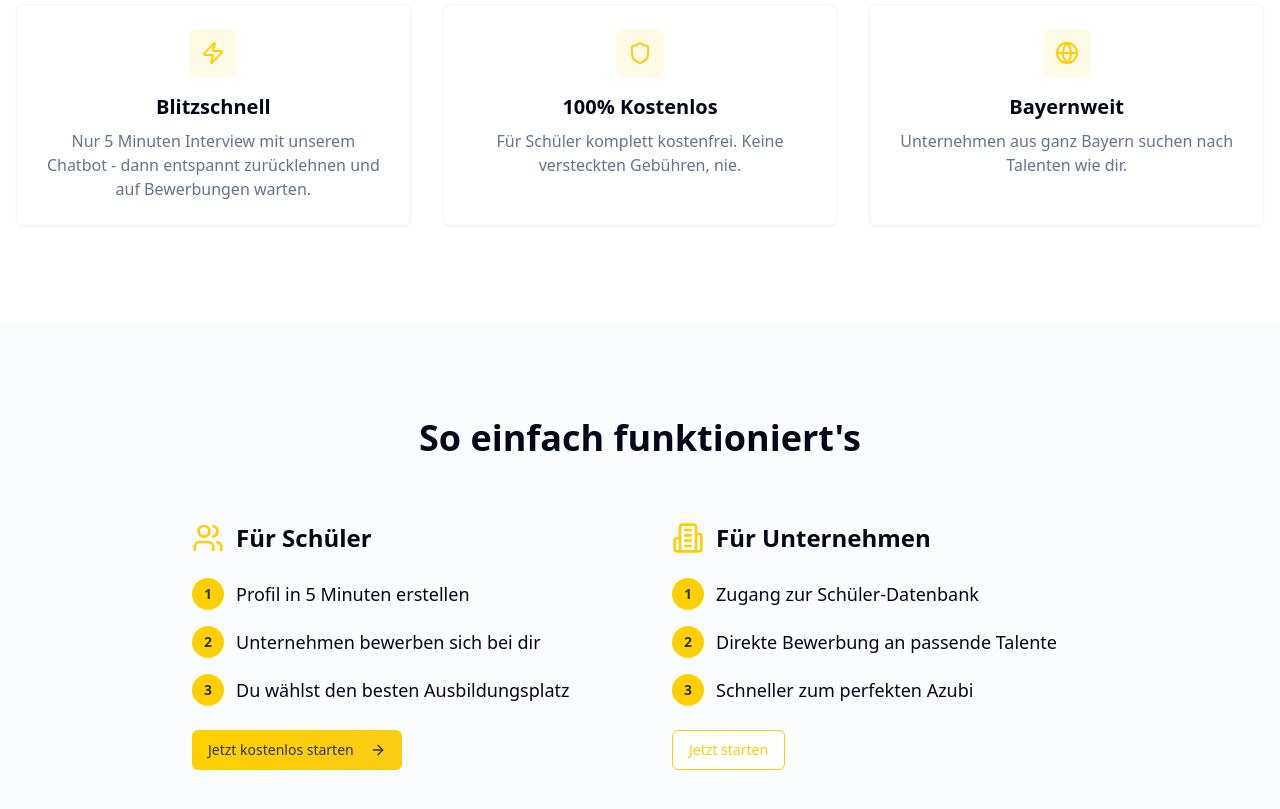
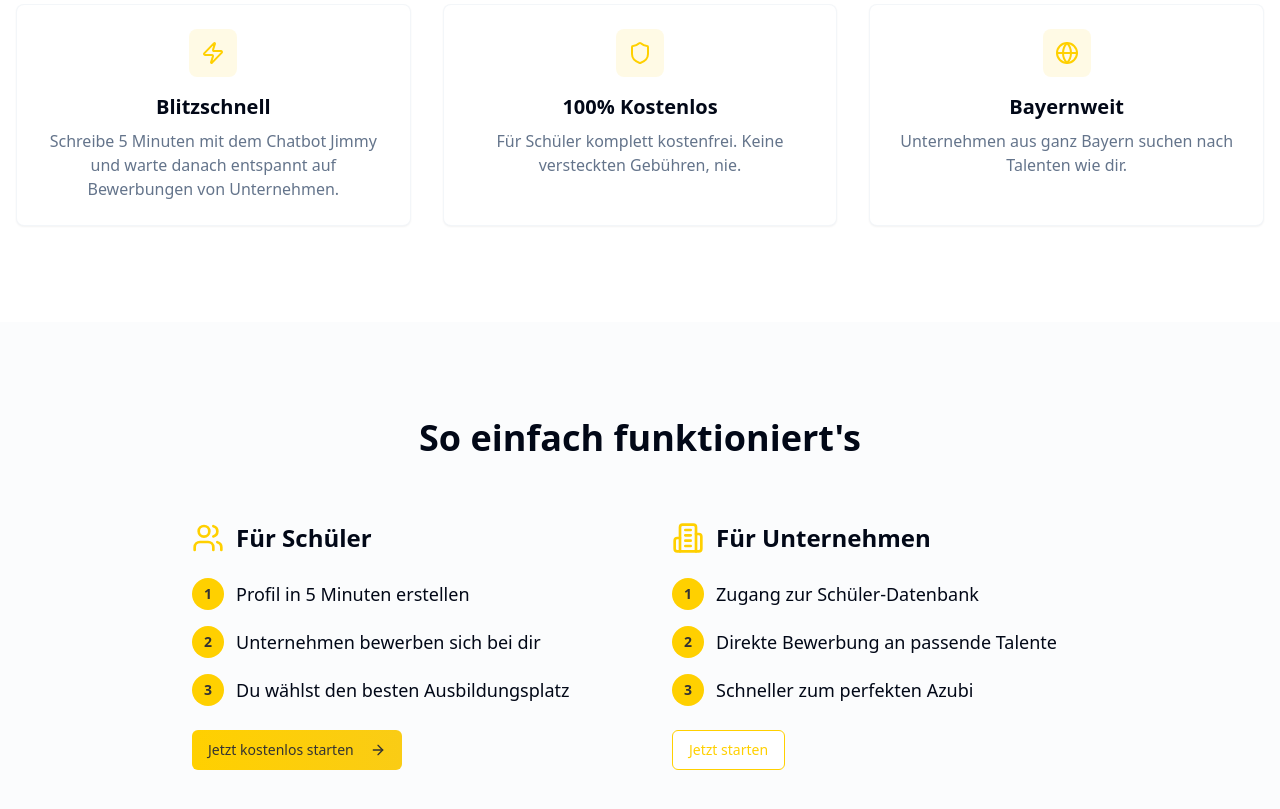
Before and after one commit to hammerer-philipp/jimmy-ausbildungsportal-hub, a React (Vite) app: page / in a window 1280 px wide. Shown: the part 1040-1849 px from the top of the page. Built offline with nearby package versions, Linux system fonts and the light colour scheme.

Commit message:
Update "Blitzschnell" description
Updated "Blitzschnell" description in `src/pages/Index.tsx` to "Schreibe 5 Minuten mit dem Chatbot Jimmy und warte danach entspannt auf Bewerbungen von Unternehmen."

```diff
--- a/src/pages/Index.tsx
+++ b/src/pages/Index.tsx
@@ -21,7 +21,7 @@ const Index = () => {
     {
       icon: Zap,
       title: "Blitzschnell",
-      description: "Nur 5 Minuten Interview mit unserem Chatbot - dann entspannt zurücklehnen und auf Bewerbungen warten."
+      description: "Schreibe 5 Minuten mit dem Chatbot Jimmy und warte danach entspannt auf Bewerbungen von Unternehmen."
     },
     {
       icon: Shield,
```
